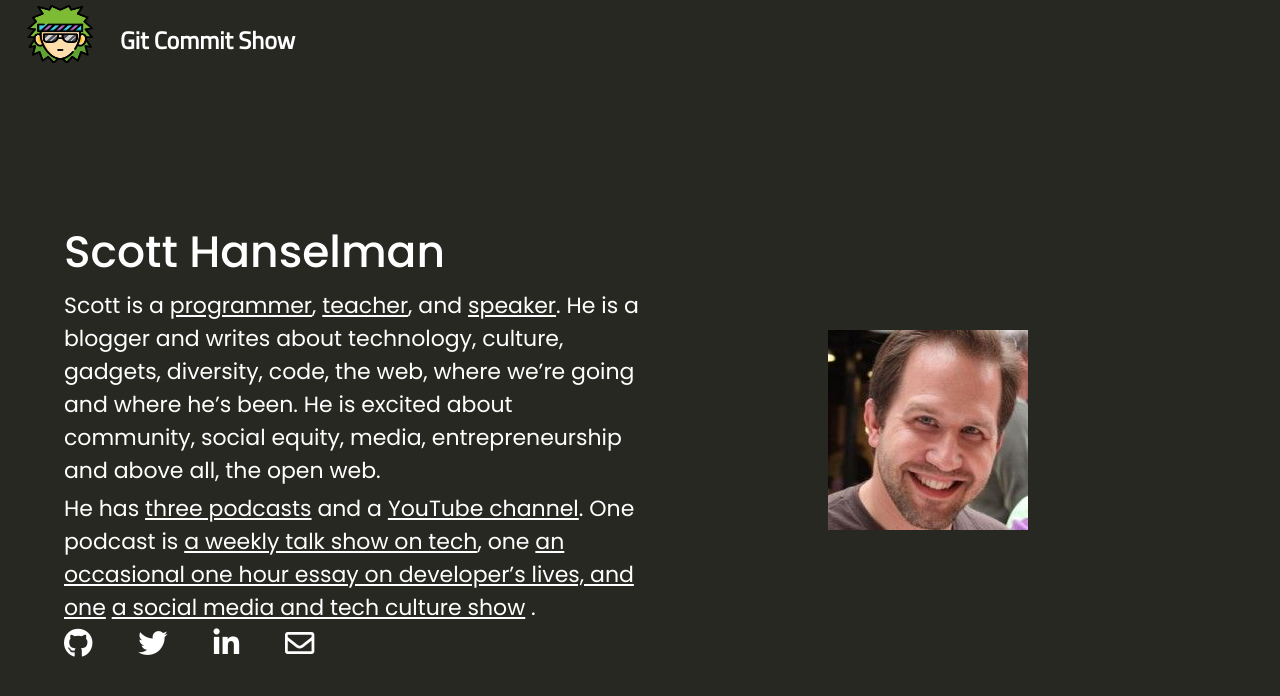
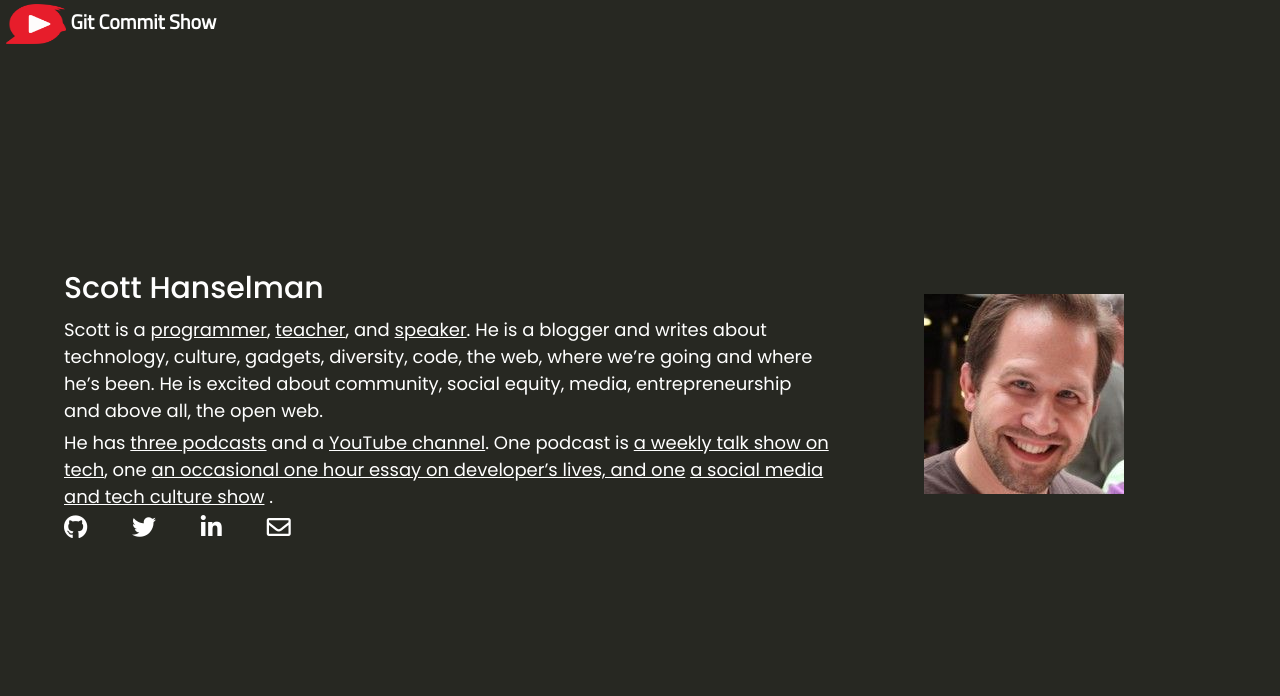
Before and after one commit to Git-Commit-Show/gcs2020, a Jekyll site: the page built from docs/index.md, in a window 1280 px wide. Shown: the top 696 px of the page. Built offline with Jekyll 4.4.1, drawn with Linux system fonts in a browser that asks for light colours; nearby versions of some CDN libraries.

Commit message:
Updated flex layout, SCSS and favicon

```diff
--- a/docs/assets/css/style.scss
+++ b/docs/assets/css/style.scss
@@ -55,18 +55,20 @@ header
 
 	.logo
 	{
-        max-width: 100%;
-        max-height: 85%;
-	    width: 120px;
-        height: 80px;
-	    //margin: auto;
+		width: 60px;
+		height: 40px;
+		margin-left: 0.5%;
+		margin-top: 0.3%;
+		//max-width: 100%;
+		//max-height: 75%;
 	}
 
 	h4.title
 	{
 		display: flex;
 		flex: 1;
-        font-size: 24px;
+		font-size: 20px;
+		margin-left: 4px;
 		font-family: $titleFont;
 		align-self: center;
 	}
@@ -121,20 +123,20 @@ CSS for home.html
 
 	.introduction
 	{
-        flex: 1;
+		flex: 2;
 
 		.intro-text
 		{
 			h1
 			{
-                font-size: 44px;
+				font-size: 30px;
 				font-weight: 500;
 			}
 
 			p
 			{
 				margin-top: 5px;
-                font-size: 22px;
+				font-size: 18px;
 			}
 
 			.social-media
```
Also changed, not shown: docs/assets/images/favicon.png, docs/assets/images/logo.png, 4 other files. Lines whose indentation alone changed are shown as unchanged.
